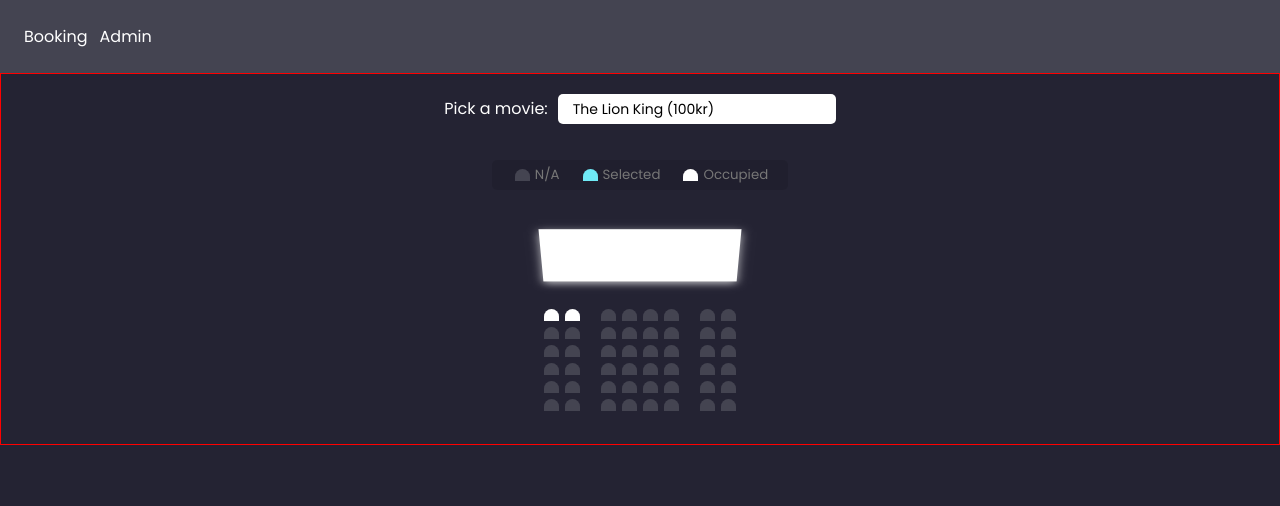
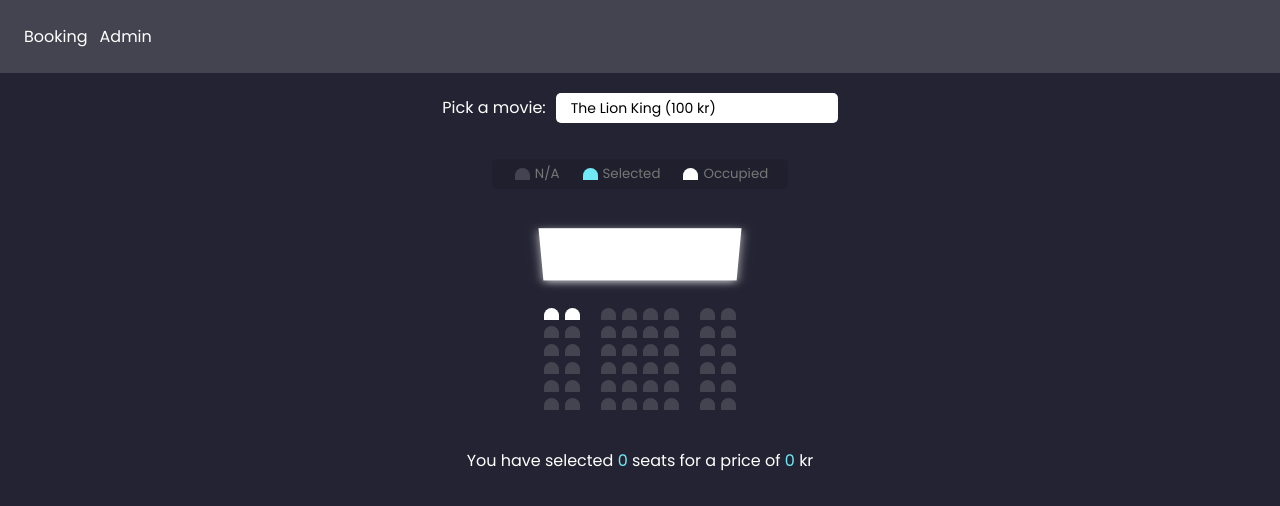
Before and after one commit to LudThe/movie-booking, a React (Vite) app: page / in a window 1280 px wide. Shown: the top 506 px of the page. Built offline with nearby package versions, Linux system fonts and the light colour scheme; data requests are answered from the project's data file.

Commit message:
show selected seats prices

```diff
--- a/src/pages/BookingPage/BookingPage.tsx
+++ b/src/pages/BookingPage/BookingPage.tsx
@@ -36,21 +36,21 @@ export default function BookingPage() {
 
 
   function handleSeatAvailability(seatId: number) {
-    let temp: string = "free";
+    let tempSeat: string = "free";
 
     selectedMovie?.BookedSeats.forEach(seat => {
       if (seat == seatId) {
-        temp = "occupied"
+        tempSeat = "occupied"
       }
     });
 
     selectedSeats.forEach(seat => {
       if (seat == seatId) {
-        temp = "selected"
+        tempSeat = "selected"
       }
     });
 
-    return temp;
+    return tempSeat;
   }
 
 
@@ -83,7 +83,7 @@ export default function BookingPage() {
             id="movie"
           >
             {movies.map((movie) => (
-              <option key={movie.Id} value={movie.Id}>{`${movie.Title} (${movie.Price}kr)`}</option>
+              <option key={movie.Id} value={movie.Id}>{`${movie.Title} (${movie.Price} kr)`}</option>
             ))}
           </select>
         </div>
@@ -109,6 +109,8 @@ export default function BookingPage() {
 
 
       {selectedMovie != null ?
+        <>
+
           <div className={styles.theaterContainer}>
             <div className={styles.screen}></div>
 
@@ -129,7 +131,18 @@ export default function BookingPage() {
               </div>
             ))}
 
-        </div> : null
+          </div>
+
+
+          <p className="text">
+            You have selected
+            <span> {selectedSeats.length} </span>
+            seats for a price of
+            <span> {selectedSeats.length * selectedMovie?.Price} </span>
+            kr
+          </p>
+
+        </> : null
       }
 
     </div>
--- a/src/pages/BookingPage/booking-page.module.css
+++ b/src/pages/BookingPage/booking-page.module.css
@@ -1,5 +1,4 @@
 .booking {
-    border: solid 1px red;
     display: flex;
     flex-direction: column;
     justify-content: center;
```
Lines whose indentation alone changed are shown as unchanged.
